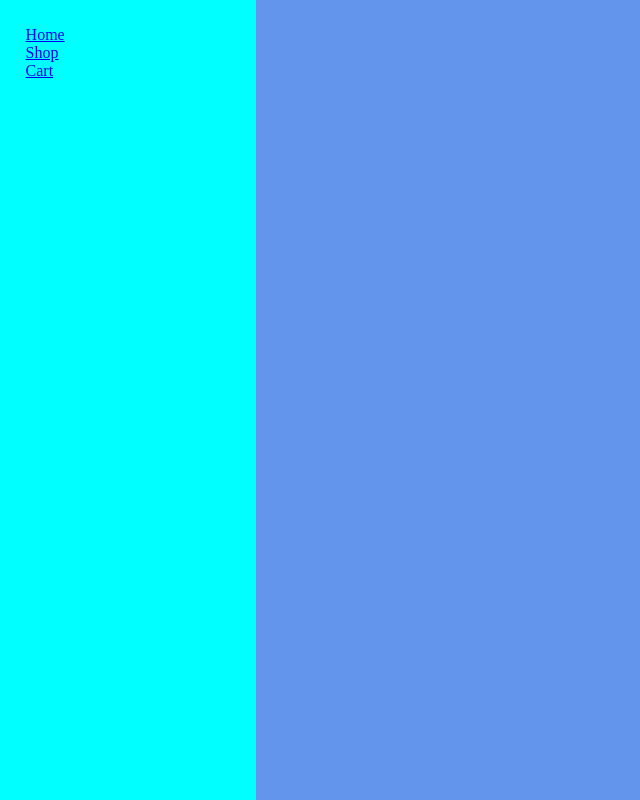
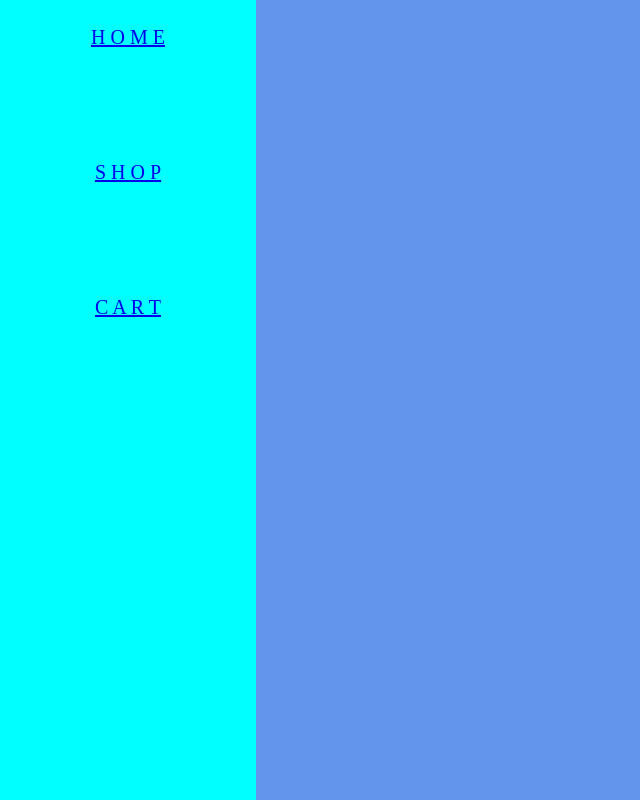
Before and after one commit to AgustinItuarte/Shopping-Cart, a React (Vite) app in the folder shopping-cart/: page / in a window 1280 px wide. Shown: the whole page, without its empty margins (0-640 px from the left). Built offline with nearby package versions, Linux system fonts and the light colour scheme.

Commit message:
Sidebar changes

```diff
--- a/shopping-cart/src/components/Home/Home.jsx
+++ b/shopping-cart/src/components/Home/Home.jsx
@@ -5,9 +5,9 @@ function Home() {
     return(
         <div className="container">
             <ul className="side-bar">
-                <li><Link to={"/"}>Home</Link></li>
-                <li><Link to={"/shop"}>Shop</Link></li>
-                <li><Link to={"/cart"}>Cart</Link></li>
+                <li><Link to={"/"}>H O M E</Link></li>
+                <li><Link to={"/shop"}>S H O P</Link></li>
+                <li><Link to={"/cart"}>C A R T</Link></li>
             </ul>
             <div className="content"><Outlet/></div>
         </div>
--- a/shopping-cart/src/style.css
+++ b/shopping-cart/src/style.css
@@ -25,6 +25,9 @@ body, .container {
 .side-bar {
     background-color: aqua;
     flex-direction: column;
+    text-align: center;
+    gap: 15%;
+    font-size: 20px;
     width: 20vw;
 }
 
```
